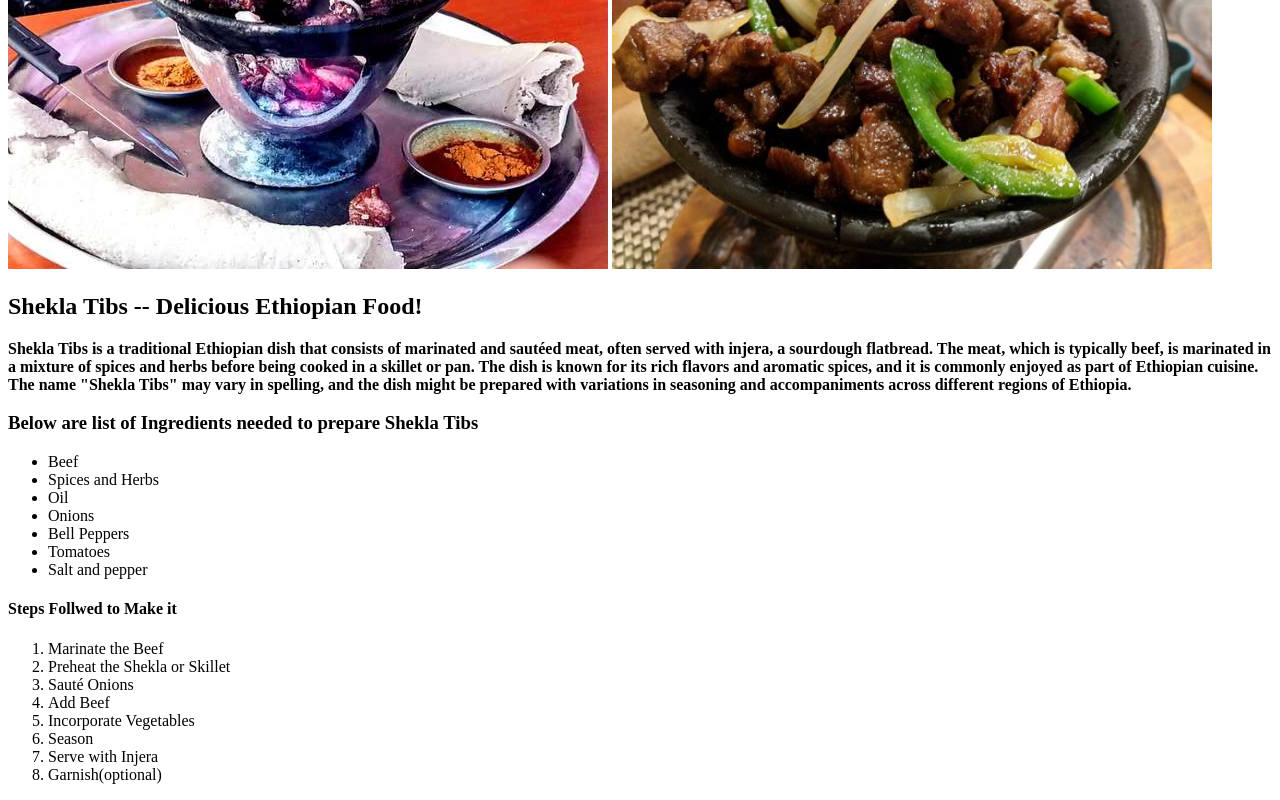
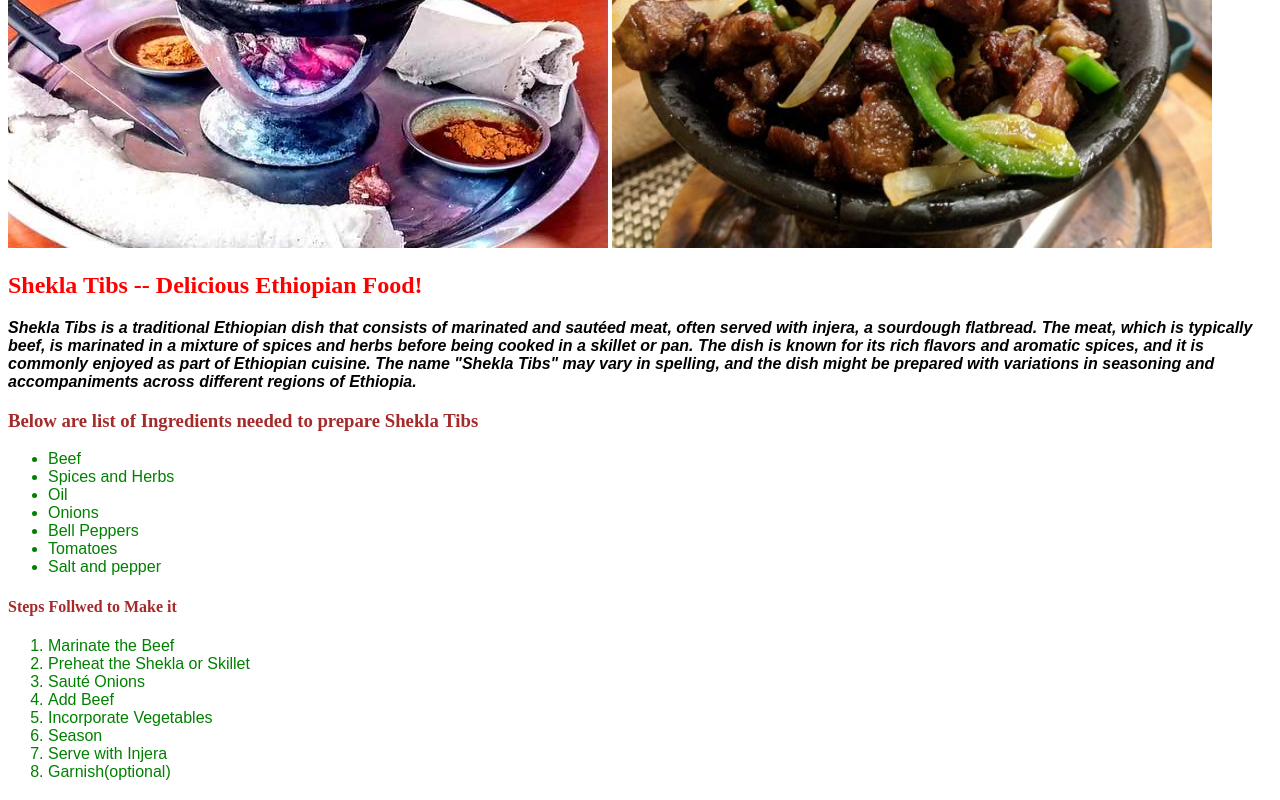
Before and after one commit to Firomt/odin-recipes, a plain HTML site: page recipes/sheklatibs.html in a window 1280 px wide. Shown: the part 311-1111 px from the top of the page. Drawn offline with Linux system fonts and the light colour scheme.

Commit message:
add styles for each recipes

```diff
--- a/css/style2.css
+++ b/css/style2.css
@@ -0,0 +1,28 @@
+h1{
+    color:red;
+
+
+}
+h2{
+    color:red;
+
+}
+p{
+    font-family:Arial, Helvetica, sans-serif;
+    font-style: italic;
+}
+h3{
+    color:brown;
+}
+h4{
+    color:brown;
+}
+ul{
+    color:green;
+    font-family: Arial, Helvetica, sans-serif;
+}
+ol{
+    color:green;
+    font-family: Arial, Helvetica, sans-serif;
+
+}
--- a/css/style3.css
+++ b/css/style3.css
@@ -0,0 +1,28 @@
+h1{
+    color: red;
+    font-size: 24px;
+}
+h2{
+    color: red;
+
+
+}
+h3{
+    color: brown;
+}
+ul{
+    color: green;
+    font-family: Arial, Helvetica, sans-serif;
+}
+p{
+    font-family:Arial, Helvetica, sans-serif;
+    font-style: italic;
+}
+h4{
+    color: brown;
+}
+ol{
+    color: green;
+    font-family: Arial, Helvetica, sans-serif;
+
+}
--- a/recipes/sheklatibs.html
+++ b/recipes/sheklatibs.html
@@ -3,6 +3,7 @@
 <head>
     <meta charset="UTF-8">
     <meta name="viewport" content="width=device-width, initial-scale=1.0">
+    <link rel="stylesheet" href="../css/style3.css">
     <title>Shekla Tibs</title>
 </head>
 <body>
```
Also changed, not shown: recipes/pizza.html (+1 -0 lines), recipes/seklatibs.html (deleted).
